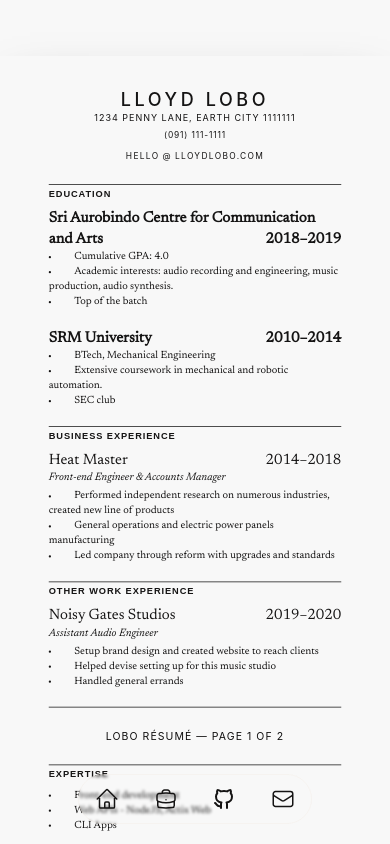
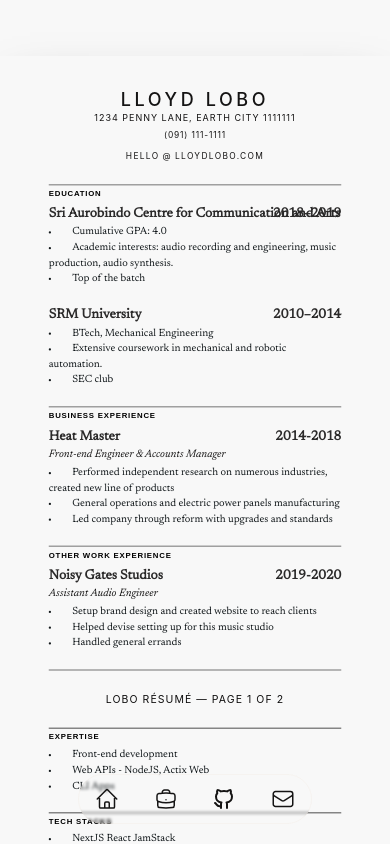
Before and after one commit to lloydlobo/lloydlobo.com, a Next.js app: page /resume in a window 390 px wide. Shown: the top 844 px of the page. Built offline with nearby package versions, Linux system fonts and the light colour scheme.

Commit message:
style: add resume module stylesheet for h2 h3

```diff
--- a/pages/resume.tsx
+++ b/pages/resume.tsx
@@ -4,21 +4,20 @@ import React, { Suspense } from "react";
 import styles from "@/styles/Resume.module.css";
 import Loading from "./loading";
 
-// https://www.section.io/engineering-education/skeleton-loading-in-nextjs-with-tailwindcss/
 const ResumePage = () => {
   return (
     <>
       <Layout>
         <main
           className={`my-6 ${styles.resume}
-shadow-2xl shadow-dim dark:shadow-on-tertiary dark:[&_ul]:text-dim
+shadow-2xl shadow-dim dark:shadow-on-tertiary [&_ul]:text-gray7 dark:[&_ul]:text-dim
 dark:text-tertiary disabled:dark:bg-on-tertiary
 `} >
           <Suspense fallback={<Loading />}>
             <div className="space-y-6 origin-top lg:px-36 scale-[75%] lg:scale-100  ">
               {/* Lobo résumé — page 1 of 2 */}
               <div
-                className={`font-serif [&>*]:text-sm lg:px-6  mx-auto divide-y space-y-6 dark:divide-[var(--dim)]`}
+                className={`font-serif [&>*]:text-sm lg:px-6  mx-auto divide-y-2 space-y-6 divide-dim`}
               >
                 <section className="font-sans uppercase text-center grid w-fit mx-auto">
                   <h1 className="text-2xl font-medium tracking-[0.2em]">
@@ -66,7 +65,7 @@ dark:text-tertiary disabled:dark:bg-on-tertiary
                           SRM University
                         </span>
                       </h3>
-                      <ul className="list-inside list-disc">
+                      <ul className={`${styles.ul} list-inside list-disc`}>
                         <li className="before:content-[''] before:pl-4">
                           BTech, Mechanical Engineering
                         </li>
@@ -89,13 +88,15 @@ dark:text-tertiary disabled:dark:bg-on-tertiary
                   </h2>
                   <div className="space-y-6 mt-2">
                     <div>
-                      <h3 className="text-xl font-medium after:content-['2014–2018'] after:right-0 relative after:absolute">
-                        Heat Master
+                      <h3 className={`${styles.h3} text-xl relative`}>
+                        <span className="after:content-['2014-2018'] after:right-0 after:absolute">
+                          Heat Master
+                        </span>
                       </h3>
                       <h4 className="italic text-[0.9rem] mb-1">
                         Front-end Engineer & Accounts Manager
                       </h4>
-                      <ul className="list-inside list-disc">
+                      <ul className={`${styles.ul} list-inside list-disc`}>
                         <li className="before:content-[''] before:pl-4">
                           Performed independent research on numerous industries,
                           created new line of products
@@ -119,13 +120,15 @@ dark:text-tertiary disabled:dark:bg-on-tertiary
                   </h2>
                   <div className="space-y-6 mt-2">
                     <div>
-                      <h3 className="text-xl font-medium after:content-['2019–2020'] after:right-0 relative after:absolute">
-                        Noisy Gates Studios
+                      <h3 className={`${styles.h3} text-xl relative`}>
+                        <span className="after:content-['2019-2020'] after:right-0 after:absolute">
+                          Noisy Gates Studios
+                        </span>
                       </h3>
                       <h4 className="italic text-[0.9rem] mb-1">
                         Assistant Audio Engineer
                       </h4>
-                      <ul className="list-inside list-disc">
+                      <ul className={`${styles.ul} list-inside list-disc`}>
                         <li className="before:content-[''] before:pl-4">
                           Setup brand design and created website to reach clients
                         </li>
@@ -160,11 +163,12 @@ dark:text-tertiary disabled:dark:bg-on-tertiary
                   </h2>
                   <div className="space-y-6 mt-2">
                     <div>
+
                       <h3 className="text-xl font-medium after:content-[''] after:right-0 relative after:absolute">
                         {" "}
                       </h3>
                       <h4 className="italic text-[0.9rem] mb-1"> </h4>
-                      <ul className="list-inside list-disc">
+                      <ul className={`${styles.ul} list-inside list-disc`}>
                         <li className="before:content-[''] before:pl-4">
                           Front-end development
                         </li>
@@ -186,11 +190,13 @@ dark:text-tertiary disabled:dark:bg-on-tertiary
                   </h2>
                   <div className="space-y-6 mt-2">
                     <div>
-                      <h3 className="text-xl font-medium after:content-[''] after:right-0 relative after:absolute">
-                        {" "}
+                      <h3 className={`${styles.h3} text-xl relative`}>
+                        <span className="after:content-[''] after:right-0 after:absolute">
+                          {" "}
+                        </span>
                       </h3>
                       <h4 className="italic text-[0.9rem] mb-1"> </h4>
-                      <ul className="list-inside list-disc">
+                      <ul className={`${styles.ul} list-inside list-disc`}>
                         <li className="before:content-[''] before:pl-4">
                           NextJS React JamStack
                         </li>
--- a/styles/Resume.module.css
+++ b/styles/Resume.module.css
@@ -7,16 +7,32 @@
   }
 }
 
+::marker .ul {
+  color: red;
+  font-size: 2rem;
+}
+
+.ul > li::marker {
+  /* color: blue; */
+  font-size: 0.7rem;
+}
+
+/* ol > li::marker { */
+/*   font-size: 1rem; */
+/* } */
 .h2 {
-  padding: 2px 0 0;
+  padding: 6px 0 0 0;
   font-family: sans-serif;
-  font-size: 0.77rem;
+  line-height: 1;
+  font-size: 0.65rem;
   font-weight: 900 !important;
+  color: black;
 }
 
 .h3 {
-  font-weight: 600 !important;
-  font-weight: 500;
+  font-weight: 700;
+  font-size: 1.125rem;
+  opacity: 0.90;
 }
 
 .h3::after .resume {
```
